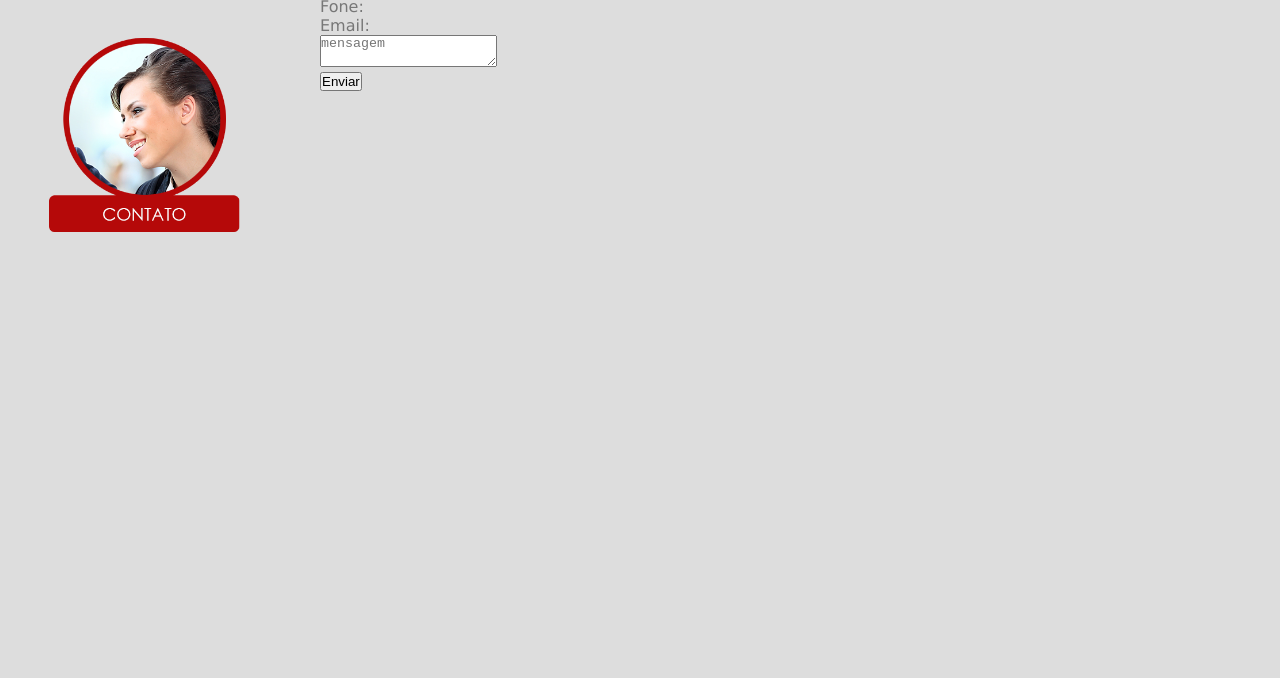
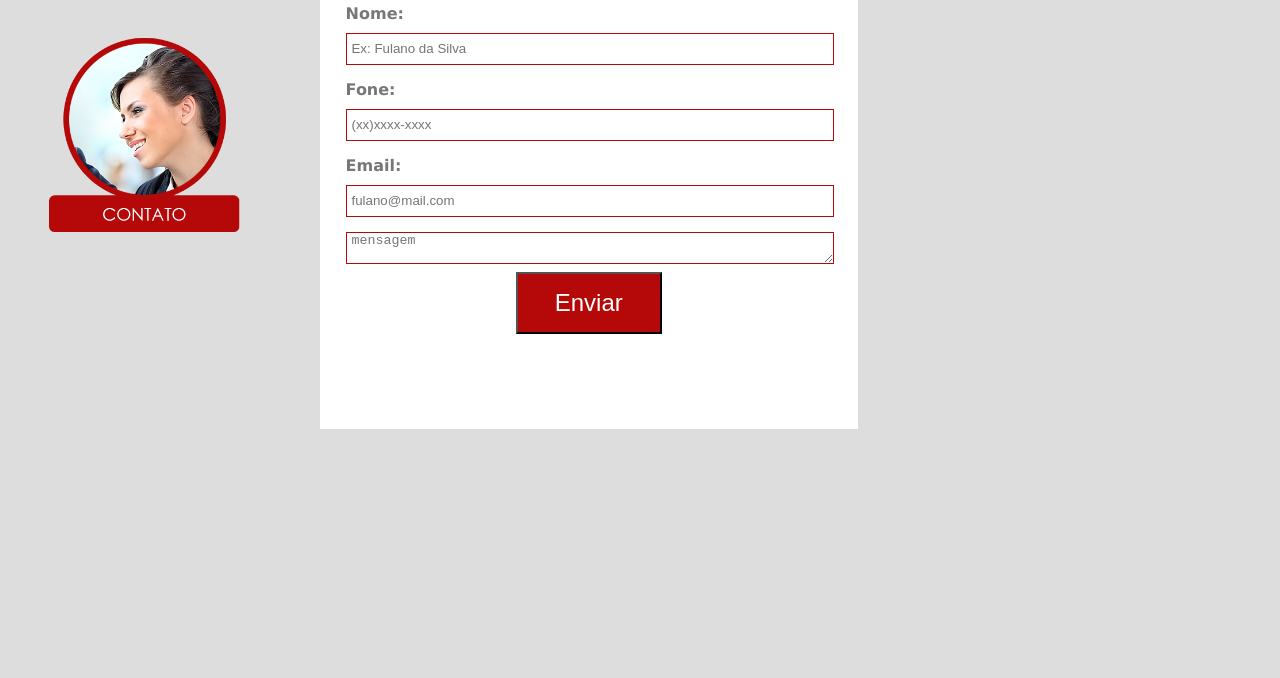
Before and after one commit to adrianemaciel/exercicio-css, a plain HTML site: page contato.html in a window 1280 px wide. Shown: the part 122-800 px from the top of the page. Drawn offline with Linux system fonts and the light colour scheme.

Commit message:
formatação do formulário

```diff
--- a/contato.html
+++ b/contato.html
@@ -30,12 +30,15 @@
             <form name="meu_form" id="meu_form">
                 <p class="nome">
                     <label for="nome">Nome:</label><br>
+                    <input type="text" id="nomeid" placeholder="Ex: Fulano da Silva" required="required" name="nome" />
                 </p>
                 <p class="fone">
                     <label for="fone">Fone:</label><br>
+                    <input type="phone" id="phoneid" placeholder="(xx)xxxx-xxxx" nome="fone" />
                 </p>
                 <p>
                     <label for="email">Email:</label><br>
+                    <input type="email" id="email" placeholder="fulano@mail.com" nome="email" required="required" />
                 </p>
                 <p>
                     <textarea placeholder="mensagem" required="required"></textarea>
--- a/css/folhadeestilo.css
+++ b/css/folhadeestilo.css
@@ -254,3 +254,54 @@ footer .footer-text a {
 #img-conteudo-sobre img {
     width: 100%;
 }
+
+/* definir as propriedades da página contato */
+
+#txt-contato {
+    width: 100%;
+    height: 100%;
+}
+
+#txt-contato form {
+    width: 38%;
+    position: relative;
+    float: left;
+    background-color: #fff;
+    padding: 2%;
+    top: 5%;
+    min-height: 400px;
+}
+
+#txt-contato form label {
+    font-weight: bold;
+}
+
+#txt-contato form input {
+    max-width: 100%;
+    width: 99%;
+    height: 30px;
+    margin-top: 10px;
+    margin-bottom: 15px;
+    border: solid #b50909 1px;
+    padding-left: 1%;
+}
+
+#txt-contato form textarea {
+    max-width: 100%;
+    width: 99%;
+    border: solid #b50909 1px;
+    padding-left: 1%;
+    min-width: 100px;
+}
+
+#txt-contato form button {
+    width: 30%;
+    height: auto;
+    cursor: pointer;
+    background-color:#b50909;
+    color: #fff;
+    font-size: 1.5em;
+    padding: 15px 0 15px 0;
+    margin-left: 35%;
+    margin-top: 1%;
+}
```
